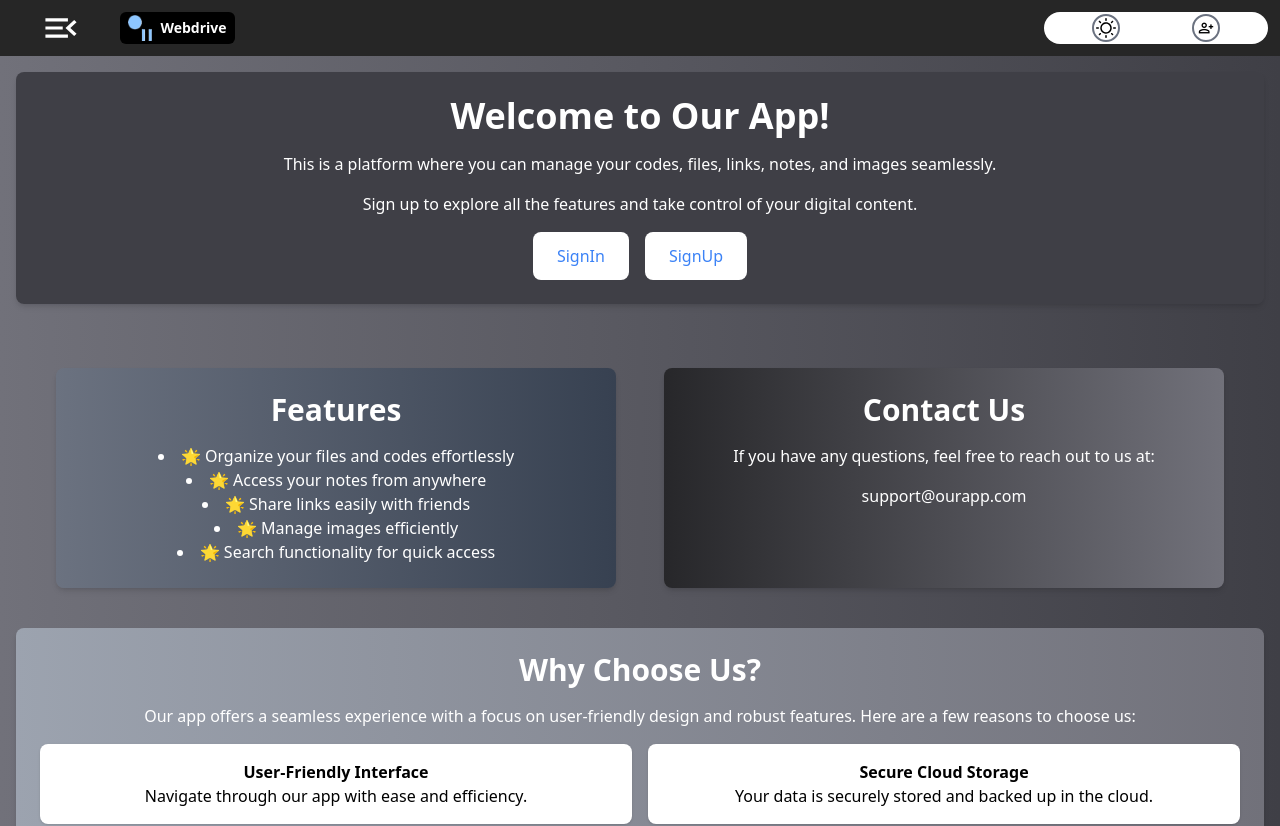
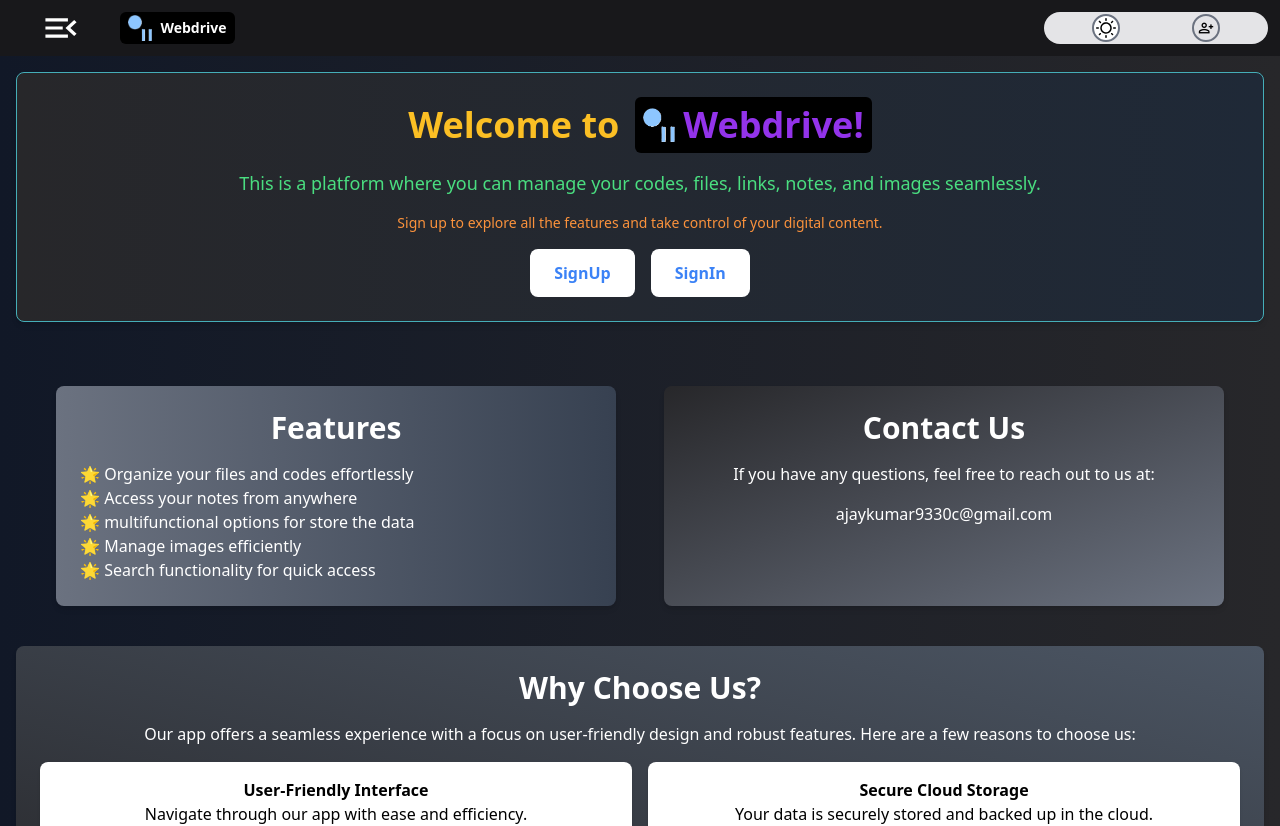
Before and after one commit to Ajay9330/webdrive, a React (Vite) app: page / in a window 1280 px wide. Shown: the top 826 px of the page. Built offline with nearby package versions, Linux system fonts and the light colour scheme; no server answers.

Commit message:
Homepage improved

```diff
--- a/src/Components/Header.jsx
+++ b/src/Components/Header.jsx
@@ -16,7 +16,7 @@ export const Header = () => {
     const userInfo=useSelector(state=>state.user.userInfo);
     const [show,setShowProfile]=useState(false);
   return (
-    <div className=' sticky  w-full top-0 bg-primary1 text-white flex justify-between px-3 items-center '>
+    <div className=' sticky  w-full  top-0 bg-zinc-900 backdrop-blur-xl  text-white flex justify-between px-3 items-center '>
         <div className='flex p-3 w-64 justify-around items-center'>
             <button onClick={()=>dispach(setSideBar(!isopen))} className=' w-8 h-8 '>
                 <img src={menu} alt="" />
@@ -27,14 +27,14 @@ export const Header = () => {
             </NavLink>
         </div>
 
-        <div className='bg-white text-black  w-56 h-8 rounded-3xl px-3 justify-around flex items-center' >
-            <span onClick={()=>dispach(toggleMode())} className=' border-2 w-7 h-7 rounded-full text-center border-gray-500 cursor-pointer select-none active:scale-[0.95] transition-all duration-75'>
+        <div className='bg-zinc-200 text-black  w-56 h-8 rounded-3xl px-3 justify-around flex items-center' >
+            <span onClick={()=>dispach(toggleMode())} className=' border-2 w-7 h-7 rounded-full text-center border-gray-500 bg-white cursor-pointer select-none active:scale-[0.95] transition-all duration-75'>
                 {theme=="light"?<span className="material-symbols-outlined">dark_mode</span>
                 :<img src={light} alt="" srcSet="" />}
             </span>
 
             <div className=' cursor-pointer border-2 w-7 h-7 flex border-gray-500  justify-center items-center rounded-full text-center '>
-                {userInfo ? <div className='' onClick={()=>setShowProfile(true)}>
+                {userInfo ? <div className='rounded-full bg-white' onClick={()=>setShowProfile(true)}>
                     <img className='rounded-full' src={userInfo?.photoURL} alt=" " />
                 </div>
                : <NavLink className="h-full w-full flex items-center justify-center " to="/signin">
--- a/src/Components/Layout.jsx
+++ b/src/Components/Layout.jsx
@@ -16,7 +16,7 @@ export const Layout=()=>{
         <>
         <Header/>
             <div className='bg-white flex h-full  '>
-            <div className={`absolute overflow-hidden md:static w-44 transition-all h-[calc(100vh-56px)] bg-primary2 ${!isopen && ' -translate-x-44 md:translate-x-0 md:w-12'}`}><SideBar /></div>
+            <div className={`absolute overflow-hidden md:static w-44 transition-all h-[calc(100vh-56px)] border-[1px_1px_0px_0px] bg-[#000000] border-r-[1px] border-t-[1px] border-zinc-600 ${!isopen && ' -translate-x-44 md:translate-x-0 md:w-12'}`}><SideBar /></div>
 
             <div className='flex-1  h-[calc(100vh-56px)] bg-blue-500 text-white flex-col flex '>
                 <Search/>
--- a/src/Components/Outletcomponents/Images.jsx
+++ b/src/Components/Outletcomponents/Images.jsx
@@ -25,10 +25,10 @@ const Images = ({ data, onDelete, view }) => {
             <span className='font-medium'>Date:</span>
             <span className='ml-1'>{dateString}</span>
           </article>
-          <article>
+          {/* <article>
             <span className='font-medium'>Size:</span>
             <span className="font-semibold text-yellow-300 ml-1">{data.size} KB</span>
-          </article>
+          </article> */}
           {view === "list" && (
             <span className='cursor-pointer material-symbols-outlined hover:text-white' onClick={() => setModel(true)}>open_with</span>
           )}
--- a/src/Components/Search.jsx
+++ b/src/Components/Search.jsx
@@ -8,15 +8,15 @@ export const Search = () => {
     const dispatch=useDispatch();
   return (
     <div className='h-10 bg-white flex p-1 gap-2 justify-around'>
-        <div className='bg-primary2 w-16 rounded-sm flex items-center justify-around border-gray-700 border-[1px]'>
+        <div className='  rounded-sm gap-2 p-2 flex items-center justify-around border-gray-700 border-[1px]'>
             <button
-                className={`material-symbols-outlined text-black ${view === 'grid' ? 'bg-blue-500' : ''}`}
+                className={`material-symbols-outlined text-zinc-900 border-[1px]  ${view === 'grid' ? 'bg-zinc-300 border-zinc-600 rounded-sm' : ''}`}
                 onClick={() => dispatch(setshowMode('grid'))}
             >
                 grid_view
             </button>
             <button
-                className={`material-symbols-outlined text-black ${view === 'list' ? 'bg-blue-500' : ''}`}
+                className={`material-symbols-outlined text-zinc-900 border-[1px]  ${view === 'list' ? 'bg-zinc-300 border-zinc-600 rounded-sm' : ''}`}
                 onClick={() => dispatch(setshowMode('list'))}
             >
                 view_list
--- a/src/index.css
+++ b/src/index.css
@@ -32,7 +32,9 @@
 .navlinks.active{
     @apply bg-blue-500 text-white;
 }
-
+.navlinks.navlinks.active span{
+  @apply text-yellow-200
+}
 
 /* animations */
 @keyframes zoomout {
--- a/src/pages/Homepage.jsx
+++ b/src/pages/Homepage.jsx
@@ -2,41 +2,50 @@ import React from 'react';
 import { Header } from '../Components/Header';
 import { NavLink, Outlet } from 'react-router-dom';
 import { useSelector } from 'react-redux';
+import logoicon from '../assets/logo_icon.png';
 
 const Homepage = () => {
   const userInfo=useSelector(state=>state.user.userInfo)
   return (
     <>
       <Header />
-      <div className="flex flex-col items-center bg-gray-100 min-h-screen p-4 bg-gradient-to-r from-zinc-500 to-zinc-700">
+      <div className="flex flex-col items-center bg-gray-100 min-h-screen p-4 bg-gradient-to-r from-gray-900 to-zinc-800">
 
         {/* Welcome Section */!userInfo ?
-        <section className="bg-gradient-to-r from-zinc-700 to-zinc-700 shadow-md rounded-lg p-6 mb-6 w-full text-center text-white">
-          <h1 className="text-3xl md:text-4xl font-bold mb-4">Welcome to Our App!</h1>
-          <p className="mb-4 text-sm md:text-base">
+        <section className="bg-gradient-to-r animate-border-pulse border-[1px] from-zinc-800 to-gray-800 shadow-md rounded-lg p-6 mb-6 w-full text-center text-white"
+
+        >
+          <h1 className=" flex justify-center text-amber-400 gap-4 items-center text-3xl md:text-4xl font-bold mb-4">
+            Welcome to <NavLink to='/' className='bg-black text-purple-600  p-2 gap-2  rounded-md  font-black hover:shadow-xl flex justify-center items-center'>
+                <img className='w-8' src={logoicon} alt="" />
+                <span className=''>Webdrive!</span>
+            </NavLink>
+          </h1>
+          <p className="mb-4 text-lg text-green-400 font-thick">
             This is a platform where you can manage your codes, files, links, notes, and images seamlessly.
           </p>
-          <p className="mb-4 text-sm md:text-base">
+          <p className="mb-4 text-sm  font-thin text-orange-400">
             Sign up to explore all the features and take control of your digital content.
           </p>
           <div className='flex w-full justify-center gap-4'>
-            <NavLink to="/signin" className="bg-white text-blue-500 rounded-lg px-4 py-2 md:px-6 md:py-3 hover:bg-gray-200 transition duration-200">
+            <NavLink to="/signup" className="bg-white font-black text-blue-500 rounded-lg px-4 py-2 md:px-6 md:py-3 hover:bg-gray-200 transition duration-200">
+              SignUp
+            </NavLink>
+            <NavLink to="/signin" className="bg-white font-black text-blue-500 rounded-lg px-4 py-2 md:px-6 md:py-3 hover:bg-gray-200 transition duration-200">
               SignIn
             </NavLink>
-            <NavLink to="/signup" className="bg-white text-blue-500 rounded-lg px-4 py-2 md:px-6 md:py-3 hover:bg-gray-200 transition duration-200">
-              SignUp
-            </NavLink>
+
           </div>
 
         </section>:
-                <section className="bg-gradient-to-r from-zinc-700 to-zinc-700 shadow-md rounded-lg p-6 mb-6 w-full text-center text-white">
-                <h1 className="text-3xl md:text-4xl font-bold mb-4">Welcome <span className='text-green-400'>{userInfo.displayName}!</span></h1>
+        <section className="bg-gradient-to-r animate-border-pulse border-[1px] from-zinc-800 to-gray-800 shadow-md rounded-lg p-6 mb-6 w-full text-center text-white">
+        <h1 className="text-3xl md:text-4xl font-bold mb-4">Welcome <span className='text-green-400'>{userInfo.displayName}!</span></h1>
                 <img className='mx-auto rounded-full border-zinc-900 border-2' src={userInfo.photoURL} alt="" />
                 <p className="m-4 text-sm md:text-base text-yellow-200">
                   {userInfo.email}
                 </p>
 
-                <NavLink to="/dashboard" className="bg-white text-blue-500 rounded-lg px-4 py-2 md:px-6 md:py-3 hover:bg-gray-200 transition duration-200">
+                <NavLink to="/dashboard" className="bg-white font-black text-blue-500 rounded-lg px-4 py-2 md:px-6 md:py-3 hover:bg-gray-200 transition duration-200">
                   Go to Dashboard
                 </NavLink>
               </section>
@@ -45,29 +54,28 @@ const Homepage = () => {
           {/* Features Section */}
           <section className=" bg-gradient-to-r from-gray-500 to-gray-700 shadow-md rounded-lg p-6 w-full max-w-3xl text-center text-white">
             <h2 className="text-2xl md:text-3xl font-bold mb-4">Features</h2>
-            <ul className="list-disc list-inside text-sm md:text-base">
+            <ul className=" list-inside text-sm md:text-base text-left">
               <li>🌟 Organize your files and codes effortlessly</li>
               <li>🌟 Access your notes from anywhere</li>
-              <li>🌟 Share links easily with friends</li>
+              <li>🌟 multifunctional options for store the data</li>
               <li>🌟 Manage images efficiently</li>
               <li>🌟 Search functionality for quick access</li>
             </ul>
           </section>
 
           {/* Contact Section */}
-          <section className=" bg-gradient-to-r from-zinc-800 to-zinc-500 shadow-md rounded-lg p-6 w-full max-w-3xl text-center text-white">
+          <section className=" bg-gradient-to-br from-zinc-800 to-gray-500 shadow-md rounded-lg p-6 w-full max-w-3xl text-center text-white">
             <h2 className="text-2xl md:text-3xl font-bold mb-4">Contact Us</h2>
             <p className="mb-4 text-sm md:text-base">
               If you have any questions, feel free to reach out to us at:
             </p>
-            <a href="mailto:support@ourapp.com" className="text-white hover:underline">
-              support@ourapp.com
-            </a>
+            <a href="mailto:ajaykumar9330c@gmail.com" className="text-white hover:underline">
+            ajaykumar9330c@gmail.com            </a>
           </section>
         </div>
 
         {/* Additional Section */}
-        <section className="bg-gradient-to-r from-gray-400 to-zinc-500 shadow-md rounded-lg p-6 w-full text-center text-white mb-6">
+        <section className=" bg-gradient-to-bl from-gray-600 to-zinc-800 shadow-md rounded-lg p-6 w-full text-center text-white mb-6">
           <h2 className="text-2xl md:text-3xl font-bold mb-4">Why Choose Us?</h2>
           <p className="mb-4 text-sm md:text-base">
             Our app offers a seamless experience with a focus on user-friendly design and robust features. Here are a few reasons to choose us:
--- a/tailwind.config.js
+++ b/tailwind.config.js
@@ -10,7 +10,16 @@ export default {
         primary1:'#262626',
         primary2:'#9A9A9A',
         primary3:'#4E4E4E'
-      }
+      },
+      animation: {
+        'border-pulse': 'border-pulse 1.5s infinite',
+      },
+      keyframes: {
+        'border-pulse': {
+          '0%, 100%': { borderColor: '#0ea5e9' },
+          '50%': { borderColor: '#facc15' },
+        },
+      },
     },
 
   },
```
